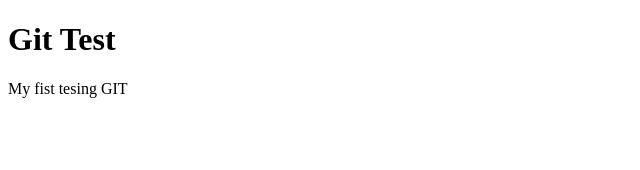
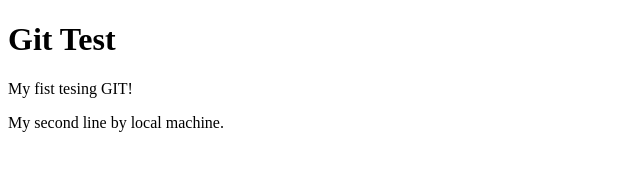
Before and after one commit to SergeyKolmakov/training, a plain HTML site: page index.html in a window 1280 px wide. Shown: the whole page, without its empty margins (0-640 px from the left). Drawn offline with Linux system fonts and the light colour scheme.

Commit message:
Third local commit

```diff
--- a/index.html
+++ b/index.html
@@ -6,6 +6,7 @@
 </head>
 <body>
   <h1>Git Test</h1>
-  <p>My fist tesing GIT</p>
+  <p>My fist tesing GIT!</p>
+  <p>My second line by local machine.</p>
 </body>
 </html>
```
